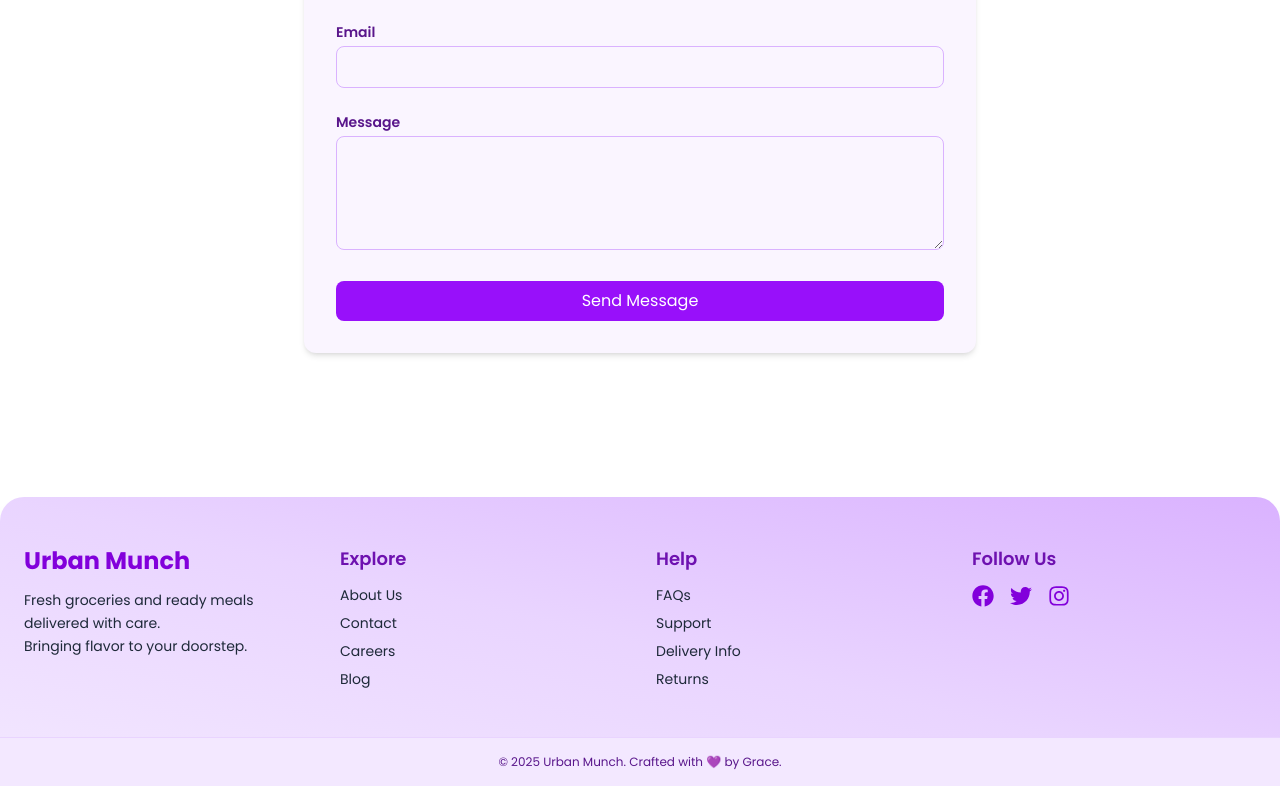
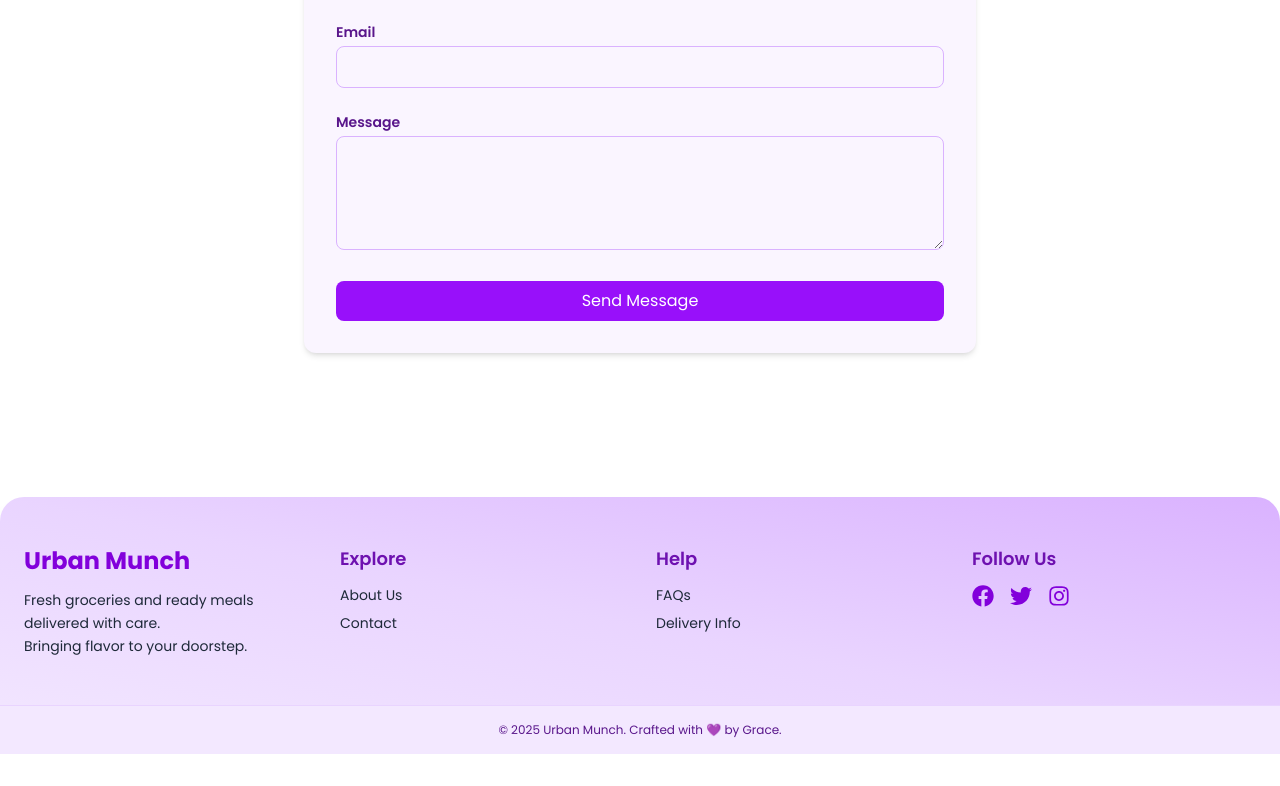
Before and after one commit to gracemugeche/gomycode-urban-munch-store, a React (Vite) app in the folder client/: page / in a window 1280 px wide. Shown: the part 2885-3671 px from the top of the page. After the commit the page ends 3639 px from the top, so only its background shows below. Built offline with nearby package versions, Linux system fonts and the light colour scheme.

Commit message:
feat: improve footer navigation and add anchor link support

```diff
--- a/client/src/components/Footer.tsx
+++ b/client/src/components/Footer.tsx
@@ -1,20 +1,15 @@
 import { Link } from "react-router-dom";
 import { FaFacebook, FaTwitter, FaInstagram } from "react-icons/fa";
 
-
 const Footer = () => {
   const exploreLinks = [
-    { text: "About Us", to: "/about" },
-    { text: "Contact", to: "/contact" },
-    { text: "Careers", to: "/careers" },
-    { text: "Blog", to: "/blog" },
+    { text: "About Us", to: "#about" },
+    { text: "Contact", to: "#contact" },
   ];
 
   const helpLinks = [
-    { text: "FAQs", to: "/#faqs" },
-    { text: "Support", to: "/support" },
+    { text: "FAQs", to: "#faqs" },
     { text: "Delivery Info", to: "/checkout#delivery-info" },
-    { text: "Returns", to: "/returns" },
   ];
 
   const socials = [
@@ -35,9 +30,15 @@ const Footer = () => {
       <ul className="space-y-2 text-sm">
         {links.map(({ text, to }, i) => (
           <li key={i}>
-            <Link to={to} className="hover:text-purple-600 transition-all">
-              {text}
-            </Link>
+            {to.startsWith("#") ? (
+              <a href={to} className="hover:text-purple-600 transition-all">
+                {text}
+              </a>
+            ) : (
+              <Link to={to} className="hover:text-purple-600 transition-all">
+                {text}
+              </Link>
+            )}
           </li>
         ))}
       </ul>
@@ -45,20 +46,27 @@ const Footer = () => {
   );
 
   return (
-    <footer className="bg-gradient-to-tr from-purple-100 via-purple-200 to-purple-300 text-gray-800 mt-20
-     rounded-t-3xl shadow-lg">
+    <footer
+      className="bg-gradient-to-tr from-purple-100 via-purple-200 to-purple-300 text-gray-800 mt-20
+     rounded-t-3xl shadow-lg"
+    >
       <div className="max-w-7xl mx-auto px-6 py-12 grid grid-cols-1 sm:grid-cols-2 md:grid-cols-4 gap-8">
         <div>
-          <h2 className="text-2xl font-bold text-purple-700 mb-3">Urban Munch</h2>
+          <h2 className="text-2xl font-bold text-purple-700 mb-3">
+            Urban Munch
+          </h2>
           <p className="text-sm leading-relaxed">
-            Fresh groceries and ready meals delivered with care.<br />
+            Fresh groceries and ready meals delivered with care.
+            <br />
             Bringing flavor to your doorstep.
           </p>
         </div>
         <FooterList title="Explore" links={exploreLinks} />
         <FooterList title="Help" links={helpLinks} />
         <div>
-          <h3 className="text-lg font-semibold text-purple-800 mb-3">Follow Us</h3>
+          <h3 className="text-lg font-semibold text-purple-800 mb-3">
+            Follow Us
+          </h3>
           <div className="flex space-x-4">
             {socials.map(({ icon: Icon, href }, i) => (
               <a
```
